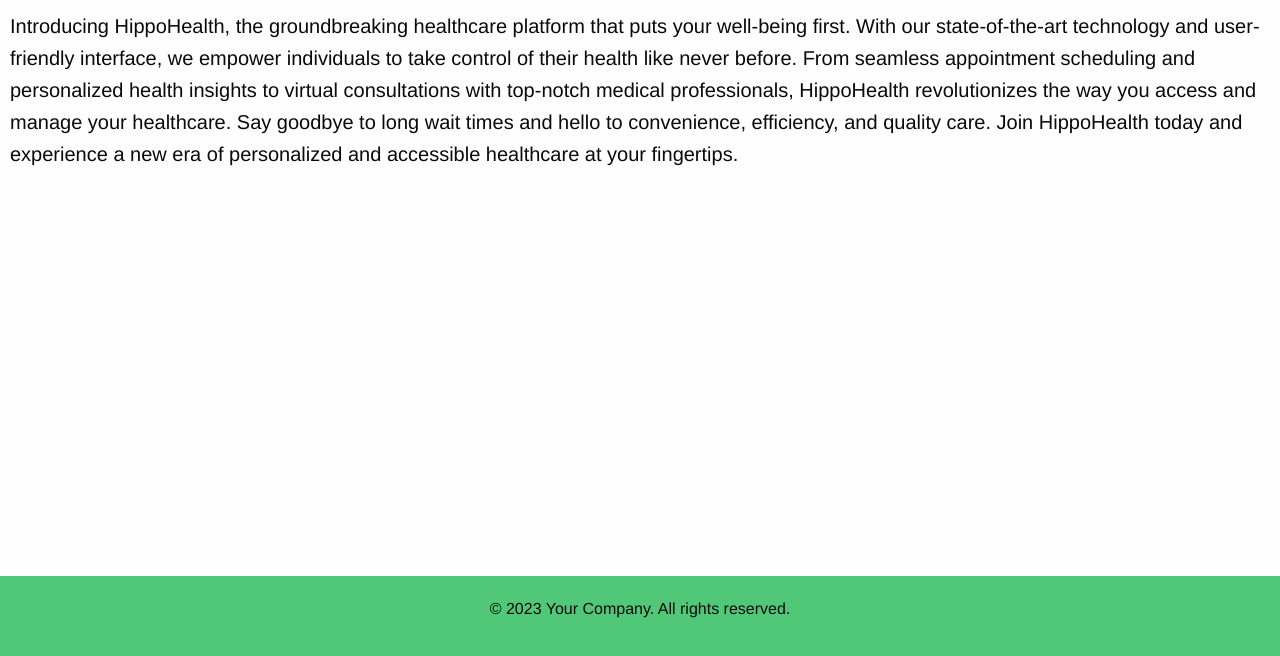
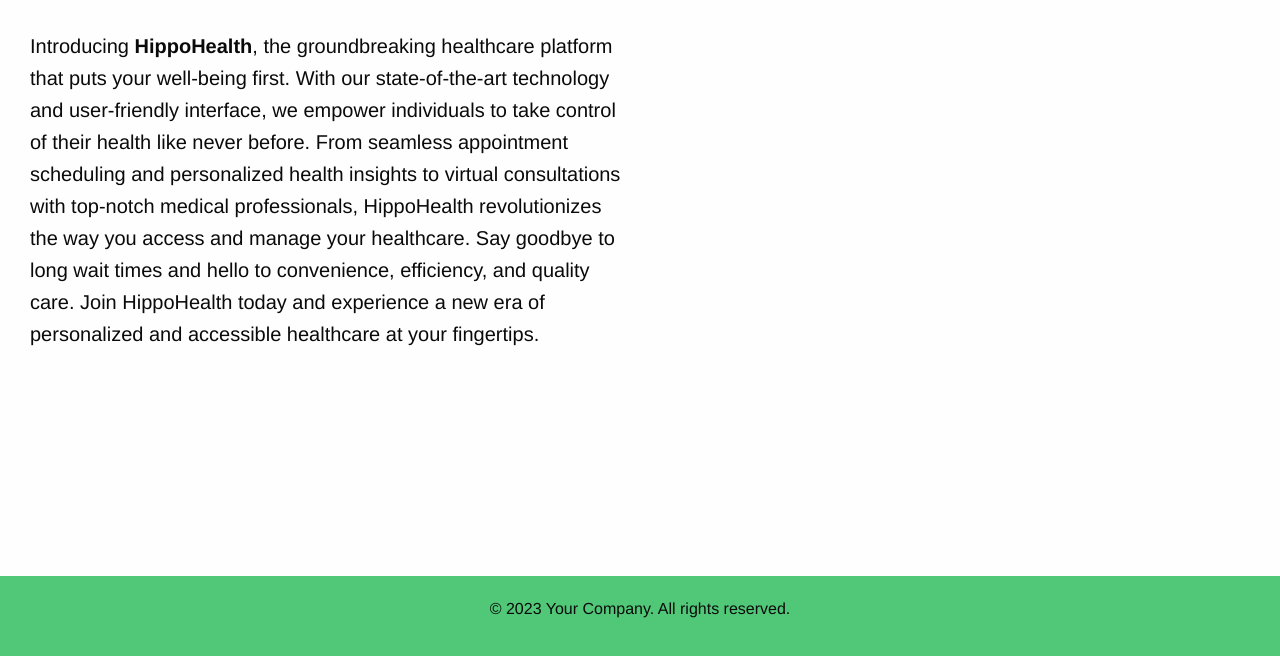
Before and after one commit to williammabotjaeng/hippohealth, a Flask app: page / in a window 1280 px wide. Shown: the part 144-800 px from the top of the page. Run offline with Flask 3, Linux system fonts and the light colour scheme; some libraries are stand-ins or nearby versions.

Commit message:
strong, left-home, right-home, index.html

```diff
--- a/static/css/app.css
+++ b/static/css/app.css
@@ -28,4 +28,18 @@
 
 .main-content {
     padding: 10px;
+    display: flex;
+    flex-direction: row;
+    width: 100%;
 }
+
+.left-home {
+    float: left;
+    width: 100%;
+    padding: 20px;
+}
+
+.right-home {
+    float: right;
+    width: 100%;
+}
--- a/templates/index.html
+++ b/templates/index.html
@@ -1,8 +1,13 @@
 {% extends 'layout.html' %}
 {% block content %}
 <div class="container main-content">
-    <p class="lead">
-        Introducing HippoHealth, the groundbreaking healthcare platform that puts your well-being first. With our state-of-the-art technology and user-friendly interface, we empower individuals to take control of their health like never before. From seamless appointment scheduling and personalized health insights to virtual consultations with top-notch medical professionals, HippoHealth revolutionizes the way you access and manage your healthcare. Say goodbye to long wait times and hello to convenience, efficiency, and quality care. Join HippoHealth today and experience a new era of personalized and accessible healthcare at your fingertips.
-    </p>
+    <div class="left-home">
+        <p class="lead">
+            Introducing <strong>HippoHealth</strong>, the groundbreaking healthcare platform that puts your well-being first. With our state-of-the-art technology and user-friendly interface, we empower individuals to take control of their health like never before. From seamless appointment scheduling and personalized health insights to virtual consultations with top-notch medical professionals, HippoHealth revolutionizes the way you access and manage your healthcare. Say goodbye to long wait times and hello to convenience, efficiency, and quality care. Join HippoHealth today and experience a new era of personalized and accessible healthcare at your fingertips.
+        </p>
+    </div>
+    <div class="right-home">
+
+    </div>
 </div>
 {% endblock %}
```
